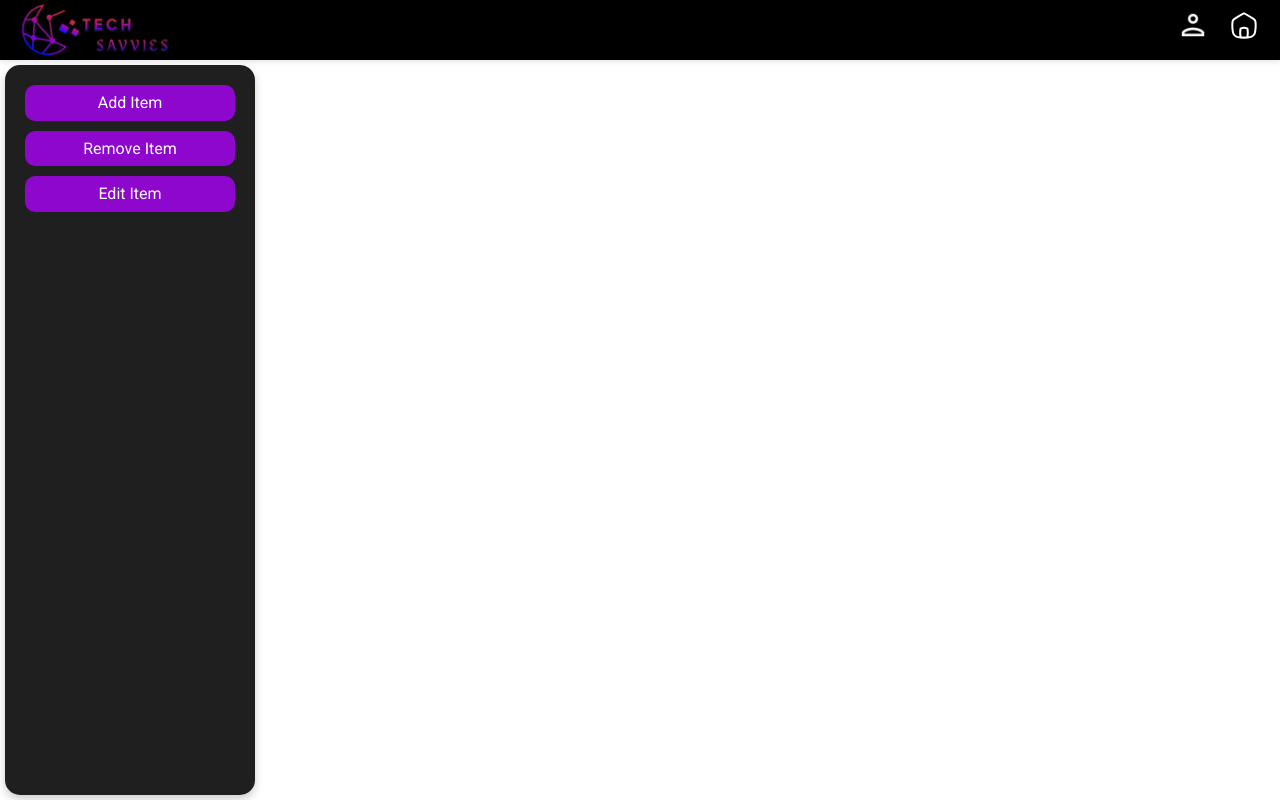
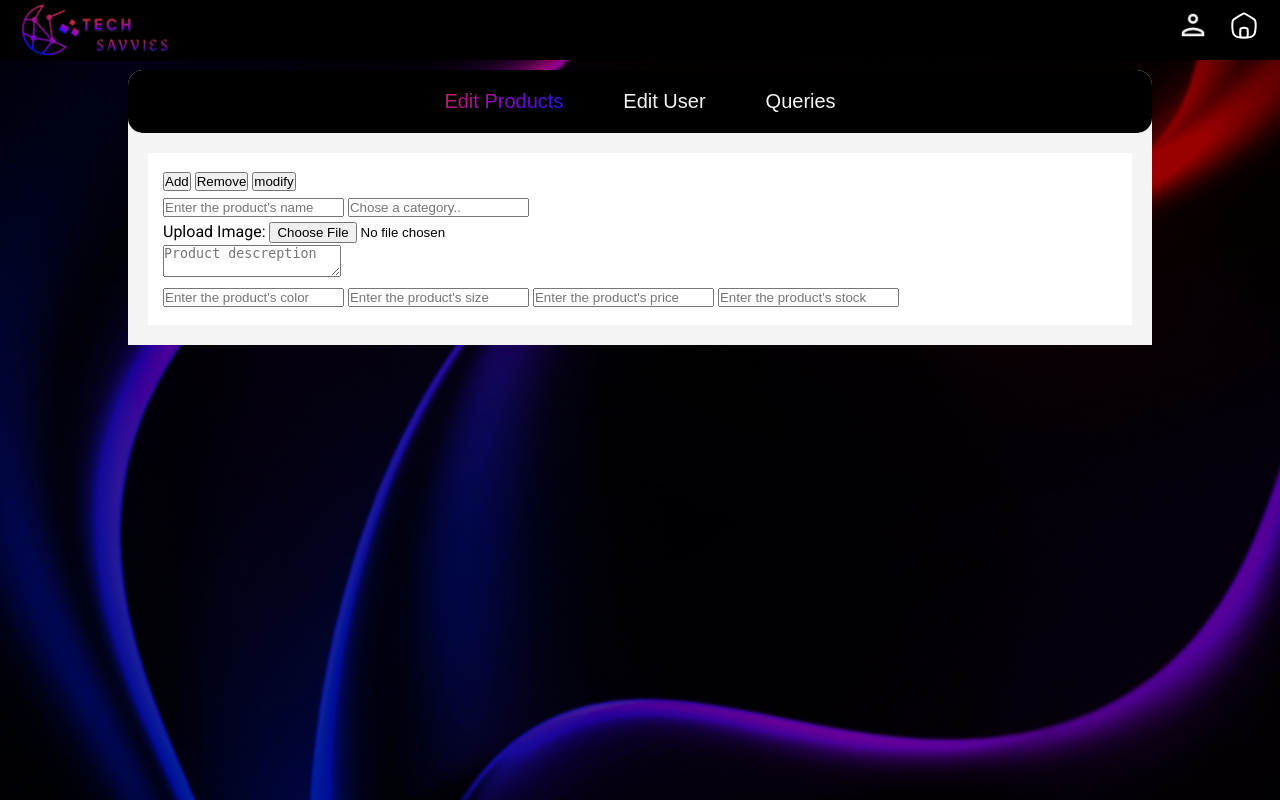
Before and after one commit to 0x00K1/TechSavvies, a PHP site: page /root/root.php in a window 1280 px wide. Run offline with PHP 8.4, Linux system fonts and the light colour scheme.

Commit message:
Product object inputs are added

```diff
--- a/assets/css/main.css
+++ b/assets/css/main.css
@@ -9,6 +9,7 @@
   --text-color: #000000;
   --header-bg: #000; /* Changed from rgba(34, 34, 34, 0.9) to black */
   --gradient: linear-gradient(135deg, #667eea, #764ba2);
+  --links-color: linear-gradient(135deg, #d42d2d, #8d07cc, #0117ff); /*moved it from a:hover to use it again in root buttons @anana0dev*/
 }
 
 html {
@@ -35,7 +36,7 @@
 }
 
 a:hover {
-  background: linear-gradient(135deg, #d42d2d, #8d07cc, #0117ff);
+  background: var(--links-color);
   background-clip: text;
   -webkit-background-clip: text;
   -webkit-text-fill-color: transparent;
@@ -759,44 +760,83 @@
 }
 
 /* ==================
-Admin Sidebar (WIP)
+root toolbar (WIP)
 =================== */
-.sidebar {
-  width: 250px;
-  background-color: #1f1f1f; /* Sidebar color */
-  color: #ffffff; /* Text color */
-  height: calc(100vh - 70px); /* Full height minus header height */
-  position: fixed; /* Keeps the sidebar fixed */
-  top: 65px; /* Position below the header */
-  left: 5px; /* shifts the bar fro thy left*/
-  padding: 10px 0; /* Add padding to the sidebar */
-  border-radius: 15px; /* Smooth edges */
-  box-shadow: 0 4px 8px rgba(0, 0, 0, 0.2); /* Optional: adds a subtle shadow */
+.funcarea {
+  background:  var(--secondary-color); /*  #7979dc a nicer color*/
+  border-top-left-radius: 15px;
+  border-top-right-radius: 15px;
+  position: fixed;
+  top: 70px; /* Position below the header */
+  left: 10%;
+  width: 80%;
+  display: flex; /* Use flexbox to arrange toolbar and container */
+  flex-direction: column; /* Stack toolbar and container vertically */
+  z-index: 2;
 }
-.sidebar h2 {
+.toolbar {
+  background-color: var(--primary-color);
+  border-radius: 15px;
+  display: flex;
+  align-items: center;
+  justify-content: center;
+}
+.toolbar button.active{
+    background: var(--links-color);
+    background-clip: text;
+    -webkit-background-clip: text;
+    -webkit-text-fill-color: transparent;
+}
+.toolbar button {
+  background-color: var(--primary-color);
+  background: var(--secondary-color);
+  background-clip: text;
+  -webkit-background-clip: text;
+  -webkit-text-fill-color: transparent;
+  border-radius: 10px;
+  padding: 10px;
+  margin: 10px 20px;
+  border:hidden;
   text-align: center;
-  padding: 20px;
-  margin: 0;
-  color: #ffffff; /* Header color */
+  cursor: pointer;
+  transition: background-color 0.3s;
+  font-size: 20px;
 }
-.sidebar ul {
-  list-style-type: none;
-  padding: 0;
-  margin: 0;
+
+.toolbar button:hover {
+    background: var(--links-color);
+    background-clip: text;
+    -webkit-background-clip: text;
+    -webkit-text-fill-color: transparent;
 }
-.sidebar ul li {
-  background-color: #8d07cc; /* Background color for li */
-  border-radius: 10px; /* Smooth corners */
-  padding: 5px; /* Padding for li */
-  margin: 10px 20px; /* Margin around li */
-  text-align: center;
-  transition: background-color 0.3s; /* Smooth transition */
+
+
+.toolbar button.active{
+   background: var(--links-color);
+    background-clip: text;
+    -webkit-background-clip: text;
+    -webkit-text-fill-color: transparent;
 }
-.sidebar ul li:hover {
-  background-color: #d42d2d; /* Change color on hover */
+
+
+.content-container {
+  margin: 20px;
+  background-color: #fff;
+  margin-top: 20px;
+
 }
-.sidebar ul li a {
-  color: #ffffff; /* Link color */
-  text-decoration: none;
-  display: block;
+
+.content {
+    border:hidden;
+    border-radius: 30px;
+    padding: 15px;
 }
+.EditProduct_bar{
+  /*make the bar similar to a drop down position under the same product button repeat with all*/
+}
+.EditProduct_bar button{
+  /*yeah do that*/
+}
+.AddProduct{
+  /* good luck :)*/
+}
--- /dev/null
+++ b/assets/js/root.js
@@ -0,0 +1,40 @@
+document.addEventListener('DOMContentLoaded', function() {
+    const EditPro_button = document.getElementById('EditPro_button');
+    const EditUser_button = document.getElementById('EditUser_button');
+    const Queries_button = document.getElementById('Queries_button');
+
+    const EditProduct = document.getElementById('EditProduct');
+    const EditUser = document.getElementById('EditUser');
+    const Queries = document.getElementById('Queries');
+    /*first time loading page */
+    EditProduct.style.display = 'block';
+    EditPro_button.classList.add('active');
+
+    /*on click*/
+    EditPro_button.addEventListener('click', function() {
+        EditProduct.style.display = 'block';
+        EditUser.style.display = 'none';
+        Queries.style.display = 'none';
+        EditPro_button.classList.add('active');
+        EditUser_button.classList.remove('active');
+        Queries_button.classList.remove('active');
+    });
+
+    EditUser_button.addEventListener('click', function() {
+        EditProduct.style.display = 'none';
+        EditUser.style.display = 'block';
+        Queries.style.display = 'none';
+        EditPro_button.classList.remove('active');
+        EditUser_button.classList.add('active');
+        Queries_button.classList.remove('active');
+    });
+
+    Queries_button.addEventListener('click', function() {
+        EditProduct.style.display = 'none';
+        EditUser.style.display = 'none';
+        Queries.style.display = 'block';
+        EditPro_button.classList.remove('active');
+        EditUser_button.classList.remove('active');
+        Queries_button.classList.add('active');
+    });
+});
--- /dev/null
+++ b/index.html
@@ -0,0 +1 @@
+<html><body><h1>It works!</h1></body></html>
--- a/root/root.php
+++ b/root/root.php
@@ -1,23 +1,83 @@
-<!DOCTYPE html5>
-<html>
+<!DOCTYPE html>
+<html lang="en">
     <head>
         <link rel="icon" href="..\assets\icons\Logo.ico">
         <link rel="stylesheet" href="..\assets\css\main.css">
         <link href="https://fonts.googleapis.com/css2?family=Roboto:wght@400;700&display=swap" rel="stylesheet">
-        <title>Admin Page</title>
+        <title>root</title>
     </head>
     <body>
         <!-- Header Section -->
         <?php include('..\assets\php\header.php'); ?>
+        <script><?php include ('..\assets\js\root.js'); ?></script>
 
-        <!-- Sidebar section -->
-        <div class="sidebar">
-            <ul>
-                <!-- STILL NOT CLEAR WHETHER I WILL MAKE ANOTHER PAGES FOR EVERY FUNCTION OR ADD FUNCTIONS IN <div></div> CONTAINERS -->
-                <li><a href="">Add Item</a></li>
-                <li><a href="">Remove Item</a></li>
-                <li><a href="">Edit Item</a></li>
-            </ul>
-        </div>
+        <!-- functions section -->
+        <section class= "hero">
+            <div class="funcarea">
+                <div class="toolbar">
+                    <button id="EditPro_button">Edit Products</button>
+                    <button id="EditUser_button">Edit User</button>
+                    <button id="Queries_button">Queries</button>
+                </div>
+                <div class="content-container">
+                    <div id="EditProduct" class="content">
+                        <!-- specify required inputs!!!!!-->
+    <!-- product form--> <form id="addProduct_form"><!-- the form attributes!!!!!!!-->
+                            <div class="EditProduct_bar">
+                                <button id="AddPro_butoon">Add</button>
+                                <button id="RemovePro_button">Remove</button>
+                                <button id="ModifyPro_button">modify</button>
+                            </div>
+                            <div id="add_display" class="AddProduct">
+<!--product name-->              <input type="text" name="product_name" placeholder="Enter the product's name" maxlength="255">
+<!-- add category or chose exist-->
+<!-- add category logic and interface needed!!!!!!-->
+<!-- category list-->            <input id="categoryList" type="text"  placeholder="Chose a category.." list="Pro_category">
+
+                                    <datalist id="Pro_category">
+                                        <option>test1 <!-- php logic for fetching category data--> </option>
+                                        <option>2</option>
+                                    </datalist>
+<!-- image upload-->             <div id="imageContainer">
+                                    <label for="imageUpload">Upload Image:</label>
+                                    <input id="imageUpload" type="file" name="image" accept="image/*">
+                                </div>
+<!--Product Descreption-->       <div id="ProductTextareaDiv">
+                                    <textarea id="ProductDescreption" placeholder="Product descreption"></textarea>
+                                </div>
+<!--product color-->             <input type="text" name="product_color" placeholder="Enter the product's color" maxlength="255">
+<!--product size-->              <input type="text" name="product_size" placeholder="Enter the product's size" maxlength="50">
+<!--product price-->             <input type="number" name="product_price" placeholder="Enter the product's price" step="0.01">
+<!--product stock-->             <input type="number" name="product_stock" placeholder="Enter the product's stock" step="1">
+<!-- generated time and updated time implemntaion is automatic code last in the file V-->
+                            </div><!-- id="add_display"-->
+                        </form><!-- id="addProduct_form"-->
+                    </div>
+                    <div id="EditUser" class="content" style="display: none;">
+                        <p>Edit user</p>
+                    </div>
+                    <div id="Queries" class="content" style="display: none;">
+                        <p>queriese Like bills, payments, statistics , printing users or products, some graphs wpuld be amazing</p>
+                    </div>
+                </div>
+            </div>
+        </section>
     </body>
 </html>
+
+<?php
+if ($_SERVER["REQUEST_METHOD"] == "POST") {
+    // Get form data
+    $name = $_POST["name"];
+    $message = $_POST["message"];
+
+    // Generate timestamp
+    $timestamp = date("Y-m-d H:i:s"); // MySQL format
+
+    // Database insertion (replace with your database code)
+    // ... insert $name, $message, and $timestamp into your database ...
+
+    // Display success message (or redirect)
+    echo "Form submitted successfully at: " . $timestamp;
+}
+?>
```
Also changed, not shown: .phcode.json (added).
